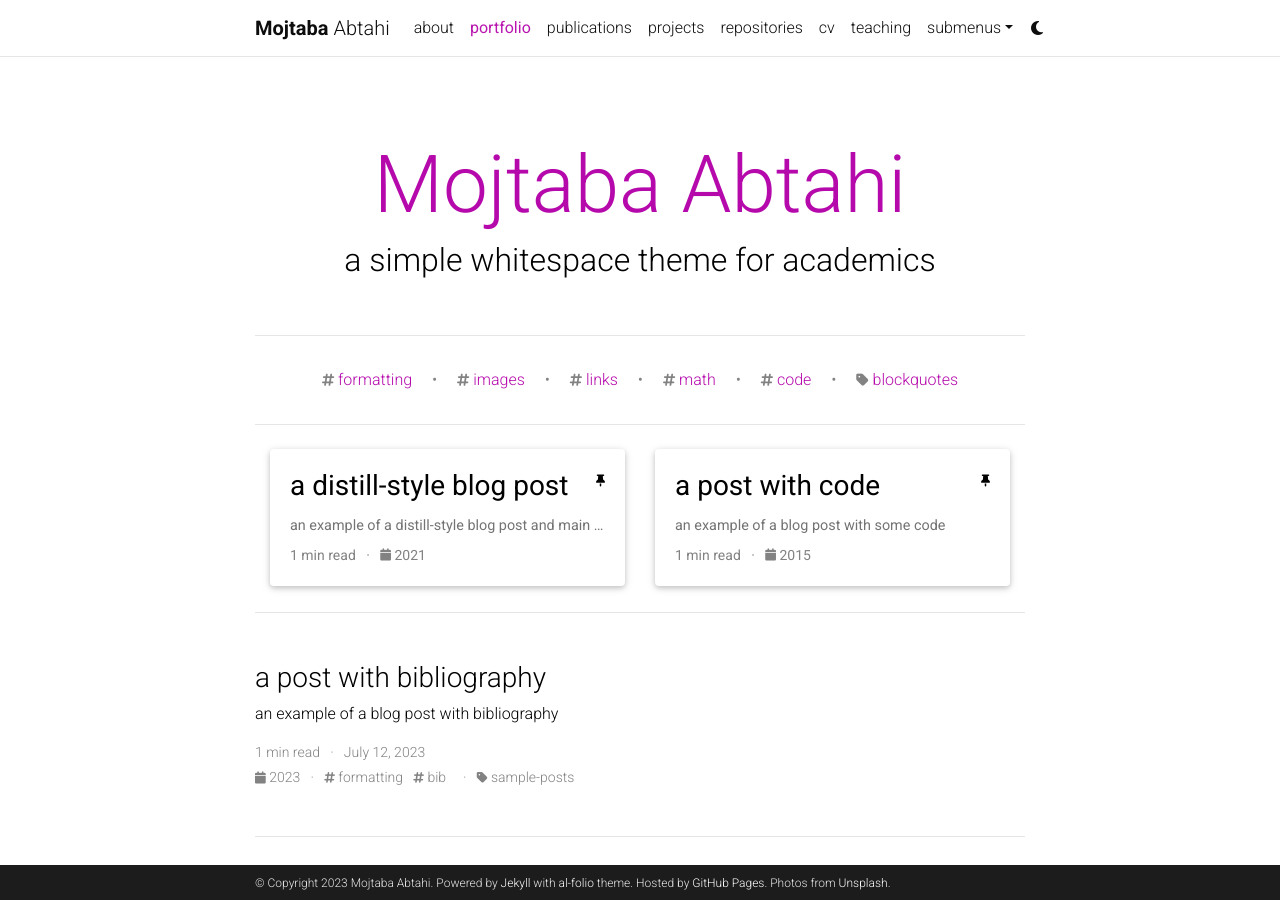
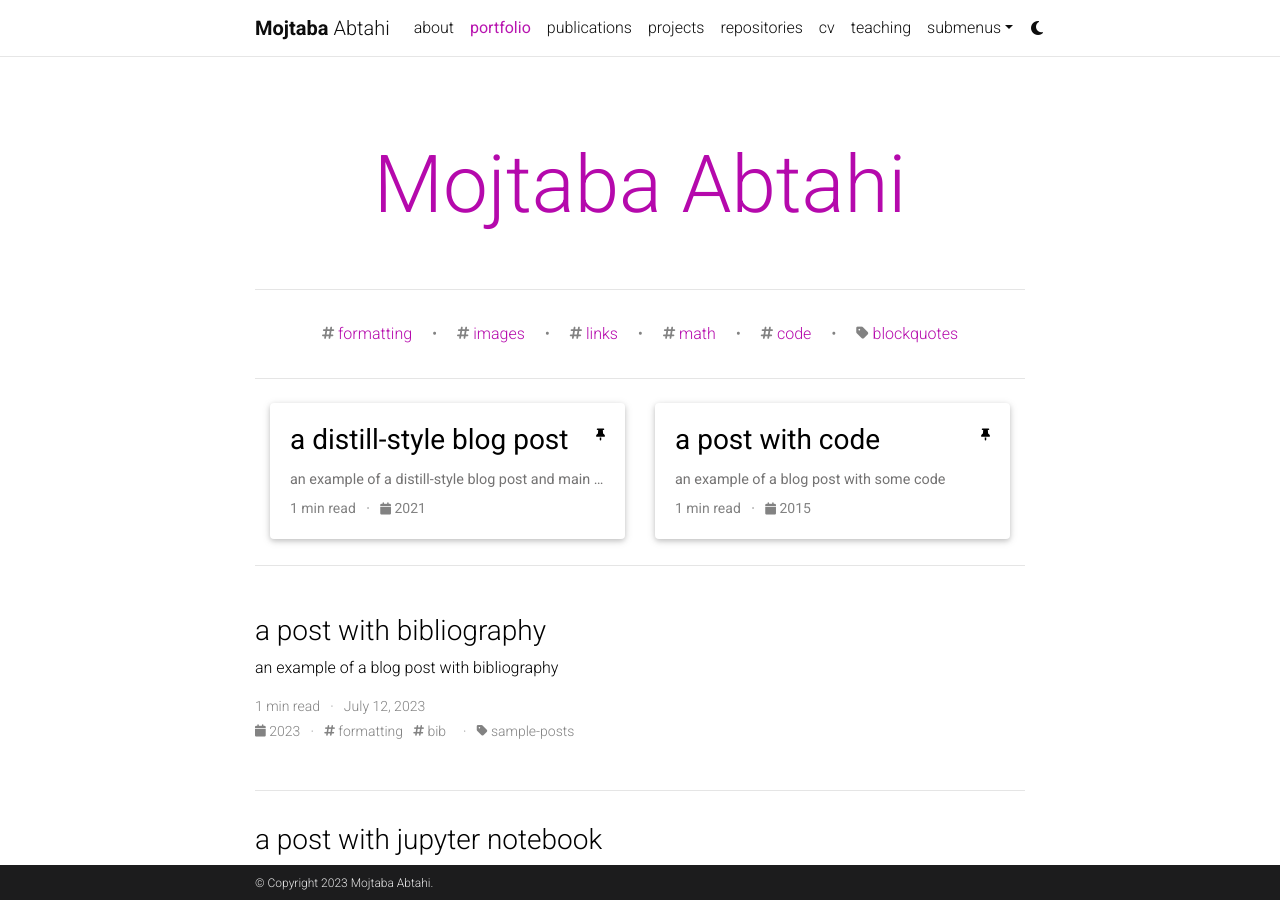
Before and after one commit to MojTabaa4/MojTabaa4.github.io, a Jekyll site: the page built from blog/index.html, in a window 1280 px wide and 900 px high. Built offline with Jekyll 4.4.1, drawn with Linux system fonts in a browser that asks for light colours; the list of posts is cut into pages by our own code; comment, search, counter and statistics services are not loaded; a style sheet for code colours, icons or effects is not loaded.

```diff
--- a/_config.yml
+++ b/_config.yml
@@ -6,17 +6,15 @@ title: blank # the website title (if blank, full name will be used instead)
 first_name: Mojtaba
 middle_name:
 last_name: Abtahi
-email: you@example.com
+email: mojtabablue12@gmail.com
 description: > # the ">" symbol means to ignore newlines until "footer_text:"
   A simple, whitespace theme for academics. Based on [*folio](https://github.com/bogoli/-folio) design.
-footer_text: >
-  Powered by <a href="https://jekyllrb.com/" target="_blank">Jekyll</a> with <a href="https://github.com/alshedivat/al-folio">al-folio</a> theme.
-  Hosted by <a href="https://pages.github.com/" target="_blank">GitHub Pages</a>.
-  Photos from <a href="https://unsplash.com" target="_blank">Unsplash</a>.
-keywords: jekyll, jekyll-theme, academic-website, portfolio-website  # add your own keywords or leave empty
+footer_text:
+
+keywords: academic-website, portfolio-website  # add your own keywords or leave empty
 
 lang: en # the language of your site (for example: en, fr, cn, ru, etc.)
-icon: ⚛️  # the emoji used as the favicon (alternatively, provide image name in /assets/img/)
+icon: ❄️  # the emoji used as the favicon (alternatively, provide image name in /assets/img/)
 
 url: https://mojtabaa4.github.io # the base hostname & protocol for your site
 baseurl: # the subpath of your site, e.g. /blog/
@@ -71,11 +69,11 @@ og_image: # The site-wide (default for all links) Open Graph preview image
 # Social integration
 # -----------------------------------------------------------------------------
 
-github_username: # your GitHub user name
+github_username: MojTabaa4 # your GitHub user name
 gitlab_username: # your GitLab user name
 twitter_username: # your Twitter handle
 mastodon_username: # your mastodon instance+username in the format instance.tld/@username
-linkedin_username: # your LinkedIn user name
+linkedin_username: mojtaba-abtahi-143824134
 telegram_username: # your Telegram user name
 scholar_userid: # your Google Scholar ID
 semanticscholar_id: # your Semantic Scholar ID
@@ -124,7 +122,7 @@ bing_site_verification:  # out your bing-site-verification ID (Bing Webmaster)
 
 blog_name: Mojtaba Abtahi # blog_name will be displayed in your blog page
 blog_nav_title: portfolio # your blog must have a title for it to be displayed in the nav bar
-blog_description: a simple whitespace theme for academics
+blog_description:
 permalink: /blog/:year/:title/
 
 # Pagination
```
Also changed, not shown: assets/json/resume.json (+8 -8 lines).
